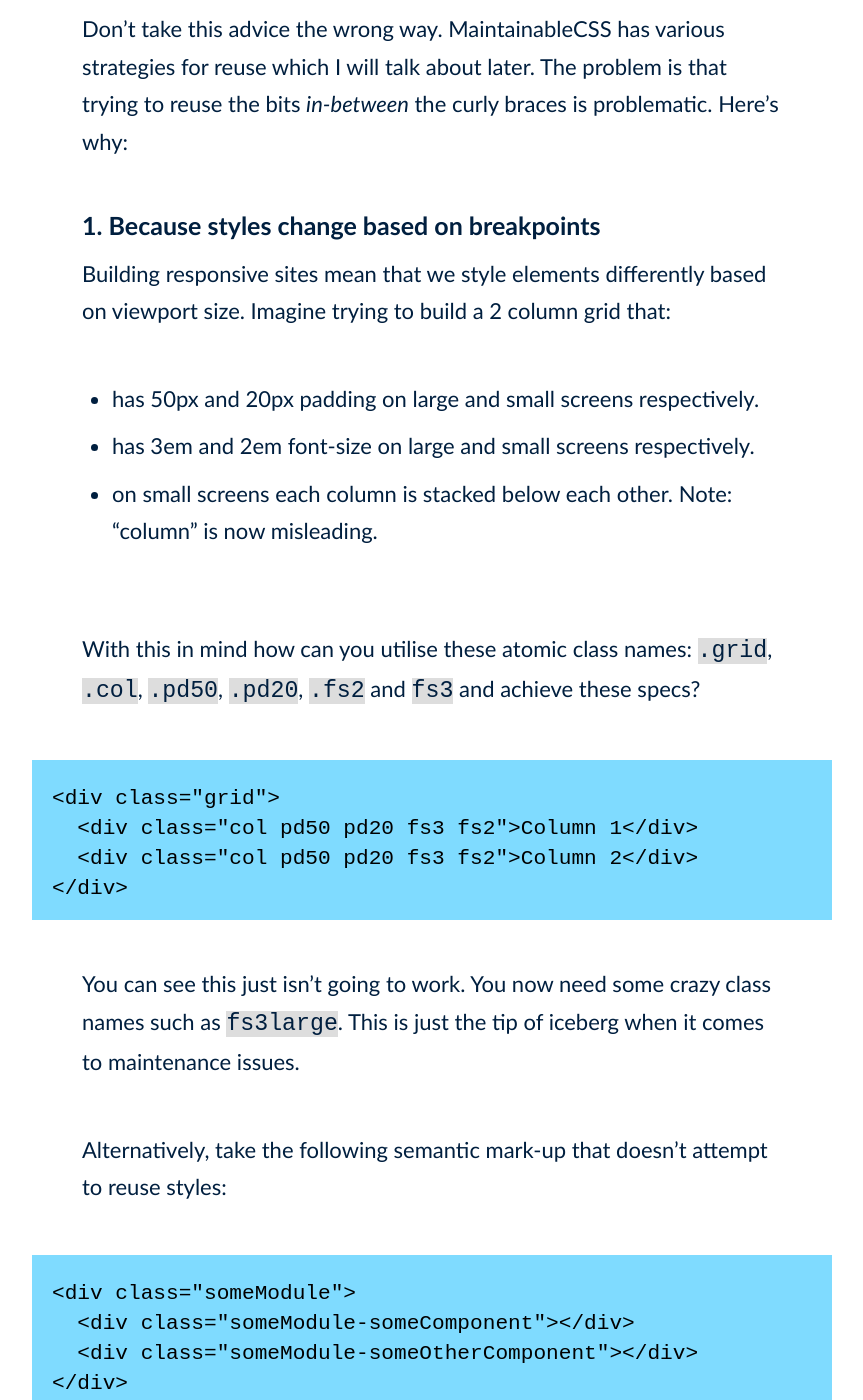
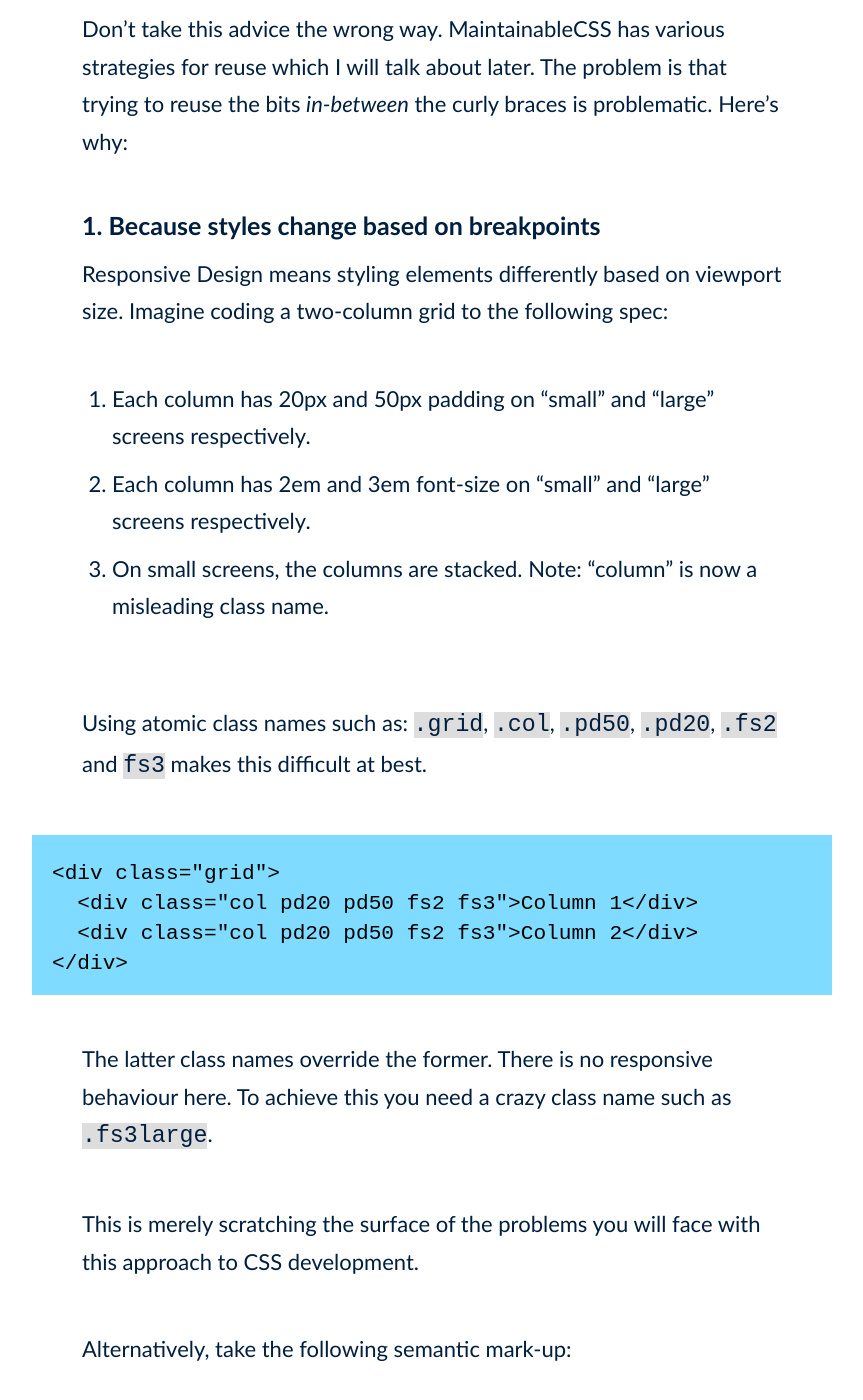
Before and after one commit to adamsilver/maintainablecss.com-jekyll, a Jekyll site: the page built from _chapters/03-reuse.md, in a window 1280 px wide and 1400 px high, scrolled down 545 px. Shown: the whole window, without its empty margins (208-1071 px from the left). Built offline with Jekyll 4.4.1, drawn with Linux system fonts in a browser that asks for light colours; some of the changed text lies outside the part shown.

Commit message:
Reuse improvements

```diff
--- a/_chapters/03-reuse.md
+++ b/_chapters/03-reuse.md
@@ -15,47 +15,53 @@ Don't take this advice the wrong way. MaintainableCSS has various strategies for
 
 ## 1. Because styles change based on breakpoints
 
-Building responsive sites mean that we style elements differently based on viewport size. Imagine trying to build a 2 column grid that:
+Responsive Design  means styling elements differently based on viewport size. Imagine coding a two-column grid to the following spec:
 
-- has 50px and 20px padding on large and small screens respectively.
-- has 3em and 2em font-size on large and small screens respectively.
-- on small screens each column is stacked below each other. Note: "column" is now misleading.
+1. Each column has 20px and 50px padding on "small" and "large" screens respectively.
+2. Each column has 2em and 3em font-size on "small" and "large" screens respectively.
+3. On small screens, the columns are stacked. Note: "column" is now a misleading class name.
 
-With this in mind how can you utilise these atomic class names: `.grid`, `.col`, `.pd50`, `.pd20`, `.fs2` and `fs3` and achieve these specs?
+Using atomic class names such as: `.grid`, `.col`, `.pd50`, `.pd20`, `.fs2` and `fs3` makes this difficult at best.
 
 	<div class="grid">
-	  <div class="col pd50 pd20 fs3 fs2">Column 1</div>
-	  <div class="col pd50 pd20 fs3 fs2">Column 2</div>
+	  <div class="col pd20 pd50 fs2 fs3">Column 1</div>
+	  <div class="col pd20 pd50 fs2 fs3">Column 2</div>
 	</div>
 
-You can see this just isn't going to work. You now need some crazy class names such as `fs3large`. This is just the tip of iceberg when it comes to maintenance issues.
+The latter class names override the former. There is no responsive behaviour here. To achieve this you need a crazy class name such as `.fs3large`.
 
-Alternatively, take the following semantic mark-up that doesn't attempt to reuse styles:
+This is merely scratching the surface of the problems you will face with this approach to CSS development.
+
+Alternatively, take the following semantic mark-up:
 
 	<div class="someModule">
 	  <div class="someModule-someComponent"></div>
 	  <div class="someModule-someOtherComponent"></div>
 	</div>
 
-Ensuring this is styled as specified above, is now a simple task with 6 CSS declarations needed in total, 3 of which reside within media queries.
+The styles are isolated to the module. And you can apply the rules flexibly within CSS. Just 6 CSS declarations are needed with 3 of those inside Media Queries.
+
+As an aside, consider how valuable a responsive grid system is. A visual layout should adapt to the *content*, not the other way around. The content should not adapt to a predefined responsive grid. That's poor design.
 
 ## 2. Because styles change based on states
 
-How do you make `<a class="padding-left-20 red" href="#"></a>` have padding 18px, a slight border, a background of grey and a text colour as a slightly darker shade of red when it's hovered or focused of active i.e. `:hover`,`:focus`, `:active` etc?
+Consider the following HTML:
 
-The short answer is you can't. Try to avoid having to fix self-induced problems.
+	<a class="padding-left-20 red" href="#"></a>
+
+Giving the element different styles on hover (e.g. padding or colour) becomes painful at best. It's better to avoid having to fix self-induced problems.
 
 ## 3. Because reuse makes debugging more difficult
 
-When debugging an element, there will be several applicable CSS selectors playing a part making it noisy.
+When inspecting an element, there are several applicable CSS selectors. You will have to look through these. With a semantic class name there is just one.
 
 ## 4. Because granular styles aren't worth bothering with
 
-If you're going to do `<div class="red">` you may as well do `<div style="color: red">` which is more explicit anyway. But we don't want to do this because we don't want to mix concerns.
+If you're going to do `<div class="red">` you may as well do `<div style="color: red">`. The latter is more explicit anyway. But this isn't advisable because it mixes concerns and removes the benefit of being able to cache CSS.
 
 ## 5. Because visual class names don't hold much meaning
 
-Take `red`. Does this mean a red background? Does this mean red text? Does this mean a red gradient? What tint of red does this mean?
+Take `.red` for example. This could mean a red background, text or a reddish gradient. Who knows.
 
 ## 6. Because updating a "utility" class applies to all instances
 
```
